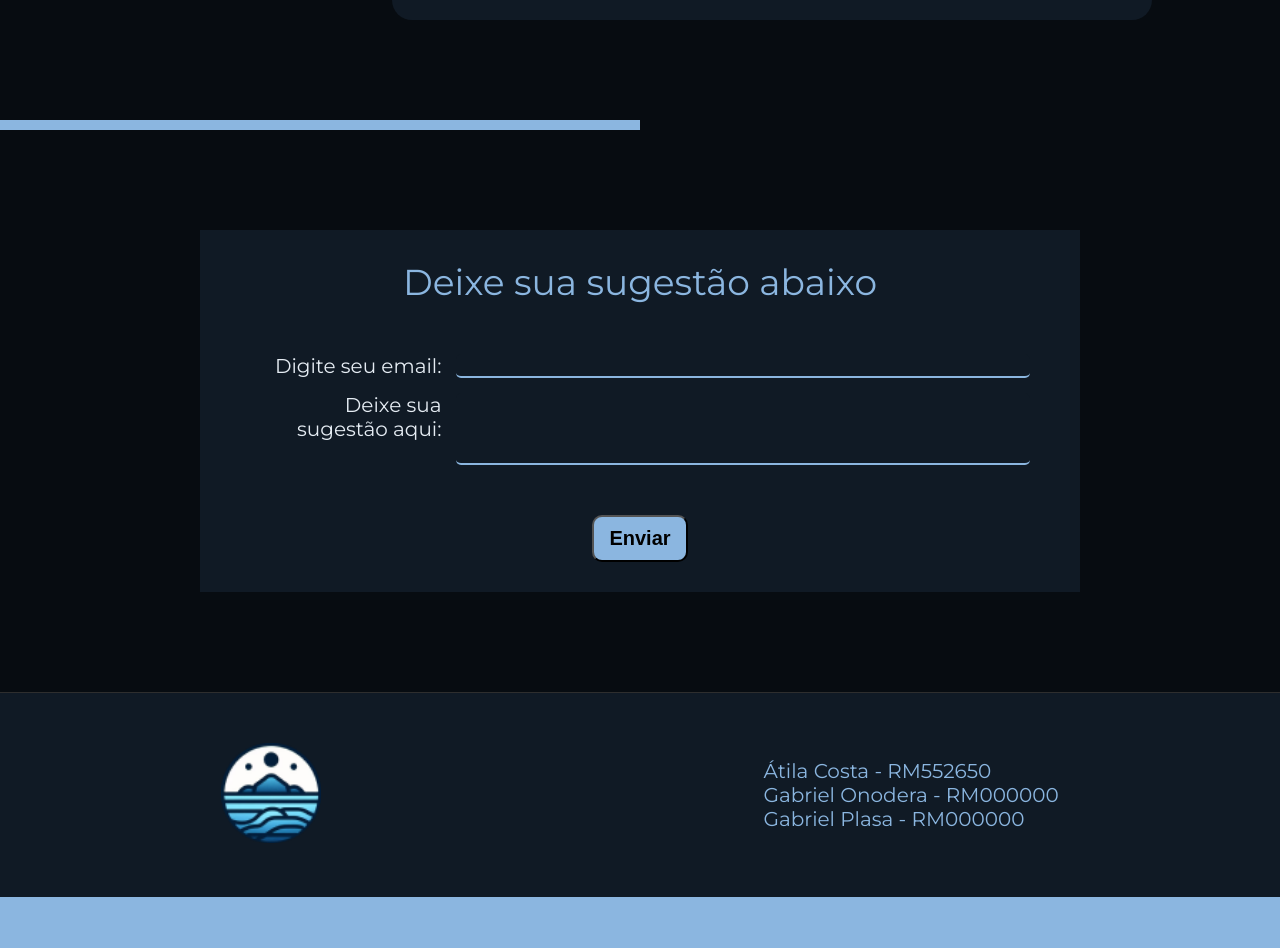
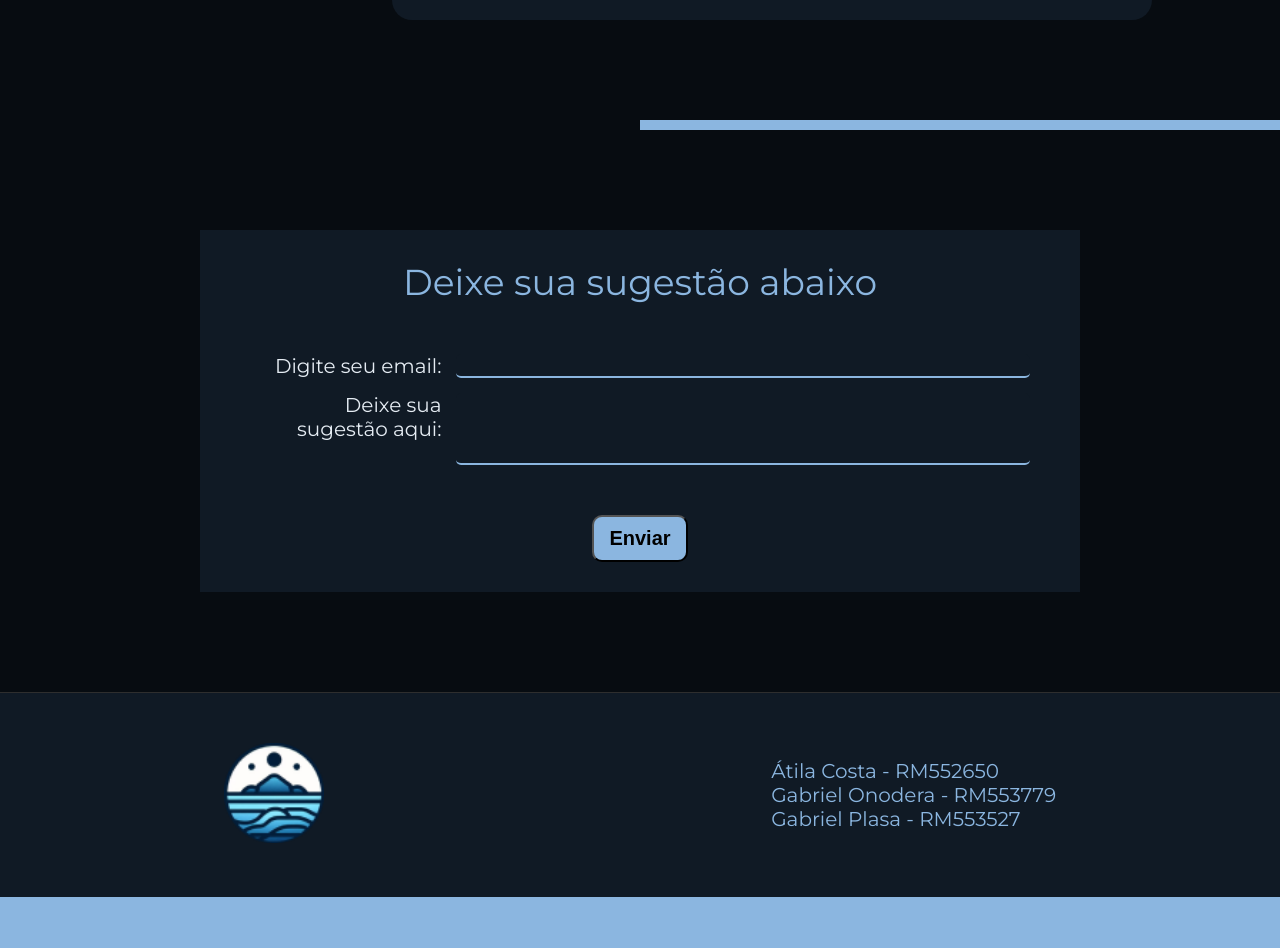
Before and after one commit to AtilaC0st4/OceanInFocus, a Next.js app in the folder oceaninfocus/: page / in a window 1280 px wide. Shown: the part 3100-4048 px from the top of the page. Built offline with nearby package versions, Linux system fonts and the light colour scheme.

Commit message:
estilizando a page postar

```diff
--- a/oceaninfocus/public/estilo/global.css
+++ b/oceaninfocus/public/estilo/global.css
@@ -202,7 +202,7 @@ body {
     background-color: var(--secondary);
 }
 
-/* ========================== Explicacão ========================== */
+/* ========================== Junte ========================== */
 
 .junte{
     width: 100%;
@@ -245,6 +245,11 @@ body {
 }
 
 #msg2{
+    margin-right: 0;
+}
+
+#borda4{
+    margin-left: auto;
     margin-right: 0;
 }
 
--- a/oceaninfocus/src/app/componentes/footer/footer.tsx
+++ b/oceaninfocus/src/app/componentes/footer/footer.tsx
@@ -13,8 +13,8 @@ const Footer = () => {
 
                     <ul>
                         <li><span>Átila Costa - RM552650</span></li>
-                        <li><span>Gabriel Onodera - RM000000</span></li>
-                        <li><span>Gabriel Plasa - RM000000</span></li>
+                        <li><span>Gabriel Onodera - RM553779</span></li>
+                        <li><span>Gabriel Plasa - RM553527</span></li>
                     </ul>
                 </div>
 
--- a/oceaninfocus/src/app/componentes/header/haederFinal.tsx
+++ b/oceaninfocus/src/app/componentes/header/haederFinal.tsx
@@ -16,8 +16,8 @@ const HeaderFinal = () => {
 
                     <div className="btns-menu">
 
-                        <div className="btn-postar"><Link href='#'>Postar</Link></div>
-                        <div className="btn-sair"><Link href='#'>Sair</Link></div>
+                        <div className="btn-entrar"><Link href='#'>Postar</Link></div>
+                        <div className="btn-cadastro"><Link href='\'>Sair</Link></div>
 
                     </div>
 
--- a/oceaninfocus/src/app/componentes/junte/junte.tsx
+++ b/oceaninfocus/src/app/componentes/junte/junte.tsx
@@ -35,7 +35,7 @@ const Junte = () => {
 
                 </div>
 
-                <div className="borda" ></div>
+                <div className="borda" id="borda4"></div>
 
             </section>
 
--- a/oceaninfocus/src/app/paginas/pageLogin/page.tsx
+++ b/oceaninfocus/src/app/paginas/pageLogin/page.tsx
@@ -1,5 +1,6 @@
 import Footer from "@/app/componentes/footer/footer";
 import HeaderInicial from "@/app/componentes/headerInicial/headerInicial";
+import Link from "next/link";
 
 const PageLogin = () => {
     return (
@@ -31,6 +32,7 @@ const PageLogin = () => {
                     </div>
                     </div>
                     <button className="btn-entrar">Entrar</button>
+                    <Link href='/paginas/pagePostar/'> aqui</Link>
 
                 </form>
             </section>
```
Also changed, not shown: oceaninfocus/src/app/paginas/pagePostar/page.tsx (+17 -9 lines).
